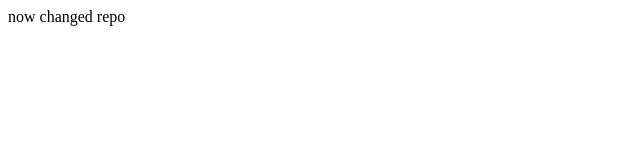
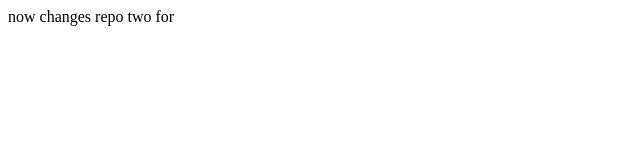
Before and after one commit to vinaybabu96/checkrepo, a plain HTML site: page index.html in a window 1280 px wide. Shown: the full height of the page, 0-640 px from the left. Drawn offline with Linux system fonts and the light colour scheme.

```diff
--- a/index.html
+++ b/index.html
@@ -1,5 +1,5 @@
 <html>
 <body>
-    now changed repo
+    now changes repo two for
 </body>
 </html>
```
